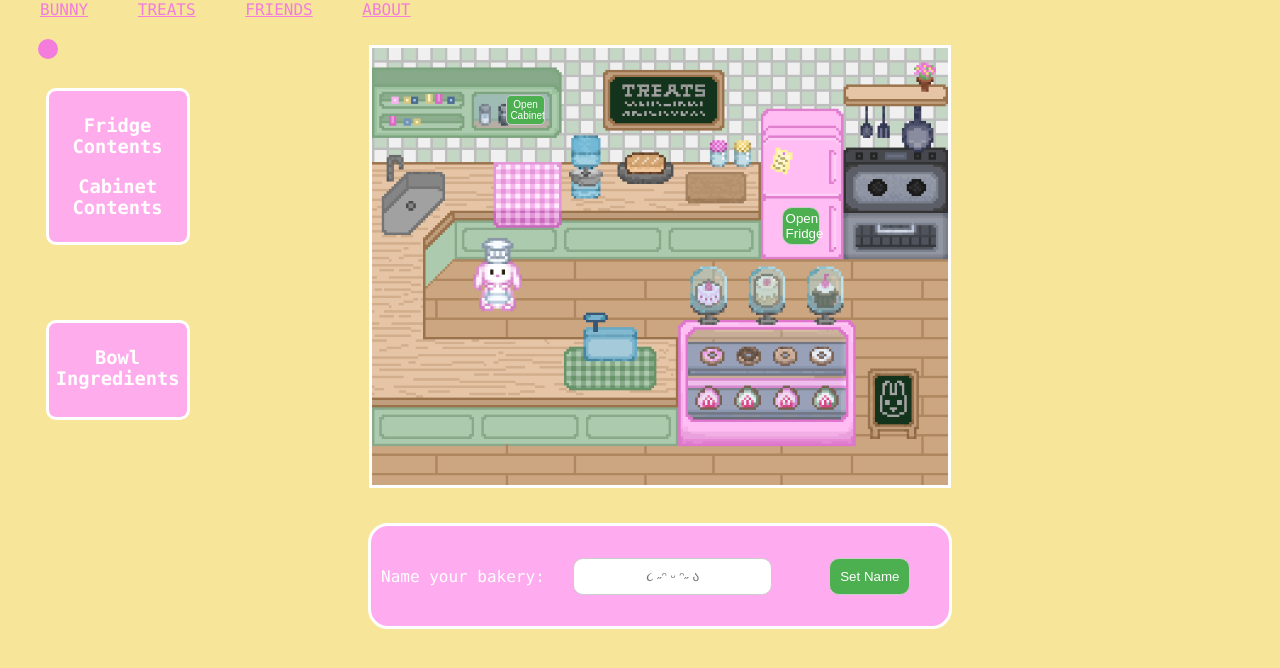
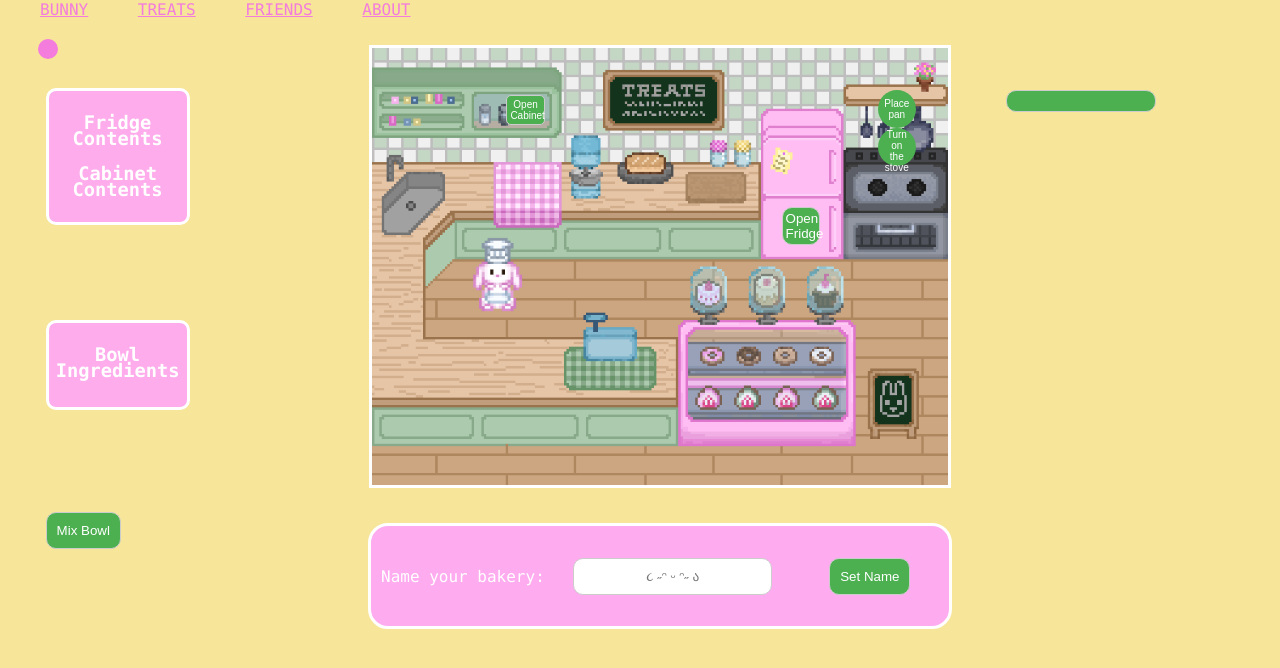
Before and after one commit to siannnhannn/ECE160-Bunny-Bakery, a Flask app: page /bbgame in a window 1280 px wide. Shown: the part 105-773 px from the top of the page. Run offline with Flask 3, Linux system fonts and the light colour scheme.

Commit message:
up to pancake actions

```diff
--- a/backend/gameplay.py
+++ b/backend/gameplay.py
@@ -1,4 +1,5 @@
 from flask import Flask, render_template, Blueprint, jsonify, request
+from collections import Counter
 
 
 app = Flask(__name__)
@@ -32,6 +33,15 @@ def handle_post():
         return render_template('login.html')
 
 
+
+#Pancakes Class
+class pancake:
+    def __init__(self):
+        self.recipe = ["milk", "eggs", "butter", "flour", "baking powder", "sugar", "salt"]
+
+l1 = pancake()
+
+
 #creating fridge contents buttons
 @app.route('/fridge_contents')
 def fridge_contents():
@@ -44,7 +54,6 @@ def cabinet_contents():
     cabinetContents = ["flour", "baking powder", "sugar", "salt"]
     return jsonify(cabinetContents)
 
-
 bowlIngredients = []
 
 #adding cabinet/fridge contents to a bowl
@@ -55,5 +64,21 @@ def ingredients_to_bowl():
     bowlIngredients.append(item)
     return jsonify({'status': 'success', 'bowlIngredients': bowlIngredients})
 
+#checking bowl ingredients to mix
+@app.route('/check_bowl_ingredients')
+def checking_bowl_ingredients():
+    try:
+        ingredientsPresent = Counter(bowlIngredients) == Counter(l1.recipe)
+        return jsonify({"mix": ingredientsPresent})
+    except Exception as e:
+        return jsonify({"error": str(e)}), 500
+
+
+#creating pancake buttons
+@app.route('/pancake_buttons')
+def pancake_buttons():
+    pancakeActions = ["place batter", "flip pancake", "remove from pan"]
+    return jsonify(pancakeActions)
+
 if __name__ == '__main__':
     app.run(debug=True)
--- a/backend/static/css/bbgame.css
+++ b/backend/static/css/bbgame.css
@@ -135,7 +135,7 @@ canvas {
 
 #ingredients {
     margin: 6.9% 2% auto;
-    l`ine-height: 1em;
+    line-height: 1em;
     width: 10vw;
     background-color: #ffacec;
     padding: 5px;
@@ -157,7 +157,7 @@ canvas {
 
 #bowl-ingredients {
     margin: 25% 2% auto;
-    l`ine-height: 1em;
+    line-height: 1em;
     width: 10vw;
     background-color: #ffacec;
     padding: 5px;
@@ -171,3 +171,70 @@ canvas {
 #bowl-container {
     margin: 18% 5% auto;
 }
+
+#mix-button {
+    position: fixed;
+    margin: 40% 2% auto;
+    padding: 10px;
+    border: 1px solid #ccc;
+    border-radius: 10px;
+    text-align: center;
+    align-items: center;
+    cursor: pointer;
+    background-color: #4CAF50;
+    color: white;
+}
+
+#dial-button {
+    position: fixed;
+    margin: 10% 67% auto;
+    width: 3vw;
+    height: 3vw;
+    border-radius: 50%;
+    border: none;
+    background-color: #4CAF50;
+    color: white;
+    font-size: 10px;
+    cursor: pointer;
+    transition: transform 0.4s ease;
+}
+
+#dial-button:active {
+    background-color: #3e8e41;
+}
+
+#cooking-pancake {
+    position: fixed;
+    margin: 7% 67% auto;
+
+}
+
+#place-pan {
+    position: fixed;
+    width: 3vw;
+    height: 3vw;
+    border-radius: 50%;
+    border: none;
+    background-color: #4CAF50;
+    color: white;
+    font-size: 10px;
+    cursor: pointer
+}
+
+
+#pancake-actions-container {
+    width: 10vw;
+    font-size: 10px;
+    font-color: white;
+    position: fixed;
+    margin: 0% 10% auto;
+    padding: 10px;
+    border: 1px solid #ccc;
+    border-radius: 10px;
+    text-align: center;
+    align-items: center;
+    cursor: pointer;
+    background-color: #4CAF50;
+    color: white;
+
+}
--- a/backend/static/js/bbgame.js
+++ b/backend/static/js/bbgame.js
@@ -82,36 +82,6 @@ window.addEventListener("DOMContentLoaded", () => {
     update()
 })
 
-/*
-function displayFridgeContents() {
-    $.ajax({
-        url: '/fridge_contents',
-        type: 'GET',
-        dataType: 'json',
-        success: function(response) {
-            document.getElementById('fridge-output').innerHTML = response.result;
-        },
-        error: function(error) {
-            console.log(error);
-        }
-    });
-}
-
-function displayCabinetContents() {
-    $.ajax({
-        url: '/cabinet_contents',
-        type: 'GET',
-        dataType: 'json',
-        success: function(response) {
-            document.getElementById('cabinet-output').innerHTML = response.result;
-        },
-        error: function(error) {
-            console.log(error);
-        }
-    });
-}
-*/
-
 //displaying the contents of the bowl
 function displayBowlContents(item) {
     const container = document.getElementById('bowl-container');
@@ -180,3 +150,68 @@ document.addEventListener('DOMContentLoaded', function() {
             .catch(error => console.error('Error fetching fridge contents:', error));
     });
 });
+
+//Mixing ingredients in the bowl
+document.addEventListener('DOMContentLoaded', function() {
+    document.getElementById('mix-button').addEventListener('click', function() {
+        fetch('/check_bowl_ingredients')
+            .then(response => response.json())
+            .then(data => {
+               if (data.mix) {
+                    alert('Mixing ingredient in bowl');
+                } else {
+                    alert('Incorrect ingredients');
+                }
+            })
+            .catch(error => console.error('Error fetching ingredients:', error));
+    });
+});
+
+
+
+
+//turning on the stove dial
+document.getElementById('dial-button').addEventListener('mousedown', function() {
+    const button = this;
+    button.degrees = button.degrees || 0;
+
+    button.interval = setInterval(() => {
+        button.degrees += 5;
+        button.style.transform = `rotate(${button.degrees}deg)`;
+    }, 50);
+});
+
+document.getElementById('dial-button').addEventListener('mouseup', function() {
+    clearInterval(this.interval);
+});
+
+document.getElementById('dial-button').addEventListener('mouseleave', function() {
+    clearInterval(this.interval);
+});
+
+
+document.addEventListener('DOMContentLoaded', function() {
+    document.getElementById('place-pan').addEventListener('click', function() {
+    showDiv()
+    fetch('/pancake_buttons')
+        .then(response => response.json())
+        .then(data => {
+            const container = document.getElementById('pancake-actions-container');
+            container.innerHTML = '';
+            data.forEach(action => {
+                    const actions = document.createElement('button');
+                    actions.textContent = action;
+                    actions.onclick = function() {
+                    };
+                    container.appendChild(actions);
+                });
+            })
+            .catch(error => console.error('Error fetching pancake actions', error));
+    });
+});
+
+function showDiv() {
+    var div = document.getElementById('pancake-actions-container');
+    div.style.opacity = 1;
+    div.style.transition = "opacity 0.5s";
+}
--- a/backend/templates/bbgame.html
+++ b/backend/templates/bbgame.html
@@ -25,6 +25,8 @@
 
         <button id='fridge-contents'>Open Fridge</button>
         <button id='cabinet-contents'>Open Cabinet</button>
+        <button id='mix-button'>Mix Bowl</button>
+        <button id='dial-button'>Turn on the stove</button>
 
         <div id="ingredients">
             <h3>Fridge Contents</h3>
@@ -38,6 +40,11 @@
             <div id='bowl-container'></div>
         </div>
 
+
+        <div id='cooking-pancake'>
+            <button id='place-pan'>Place pan</button>
+            <div id='pancake-actions-container'></div>
+        </div>
 
         <div class="main-content">
             <canvas id="game-frame" width="711" height="540" style="border:3px solid white;"></canvas>
```
